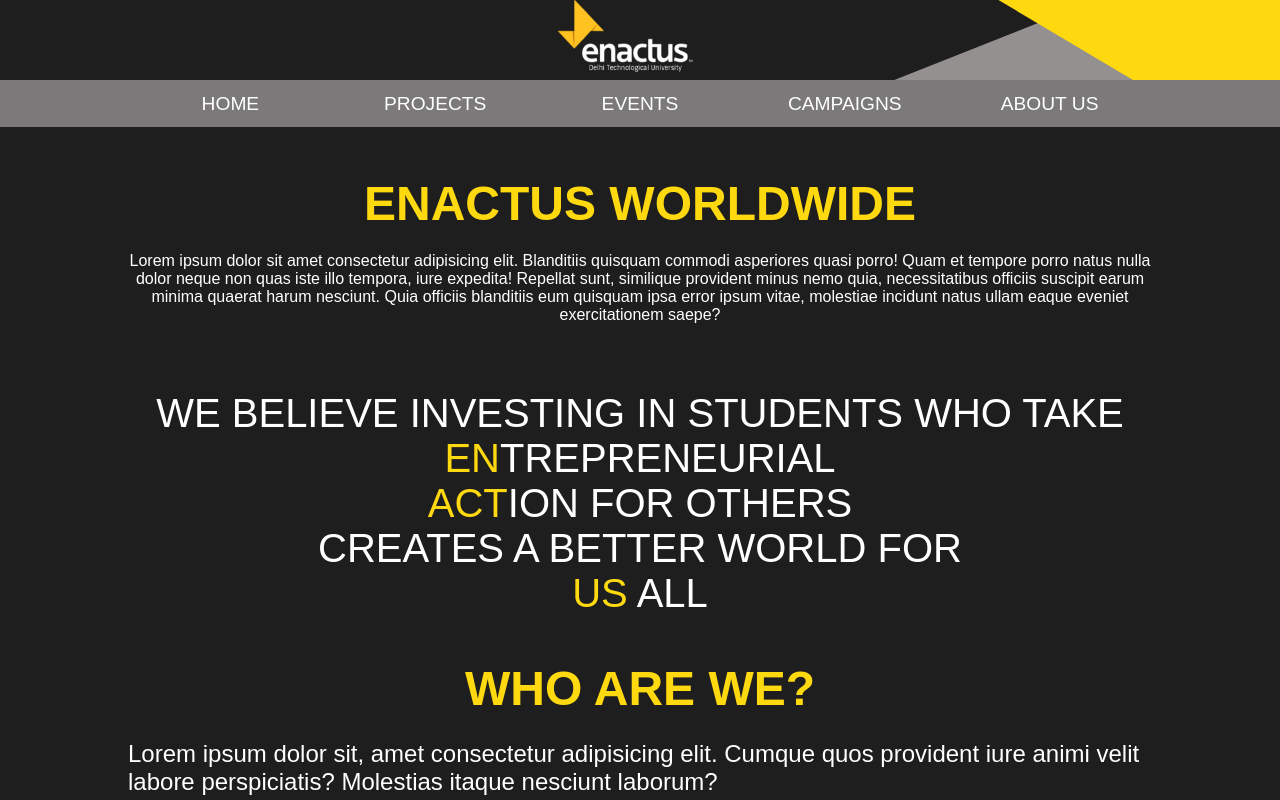
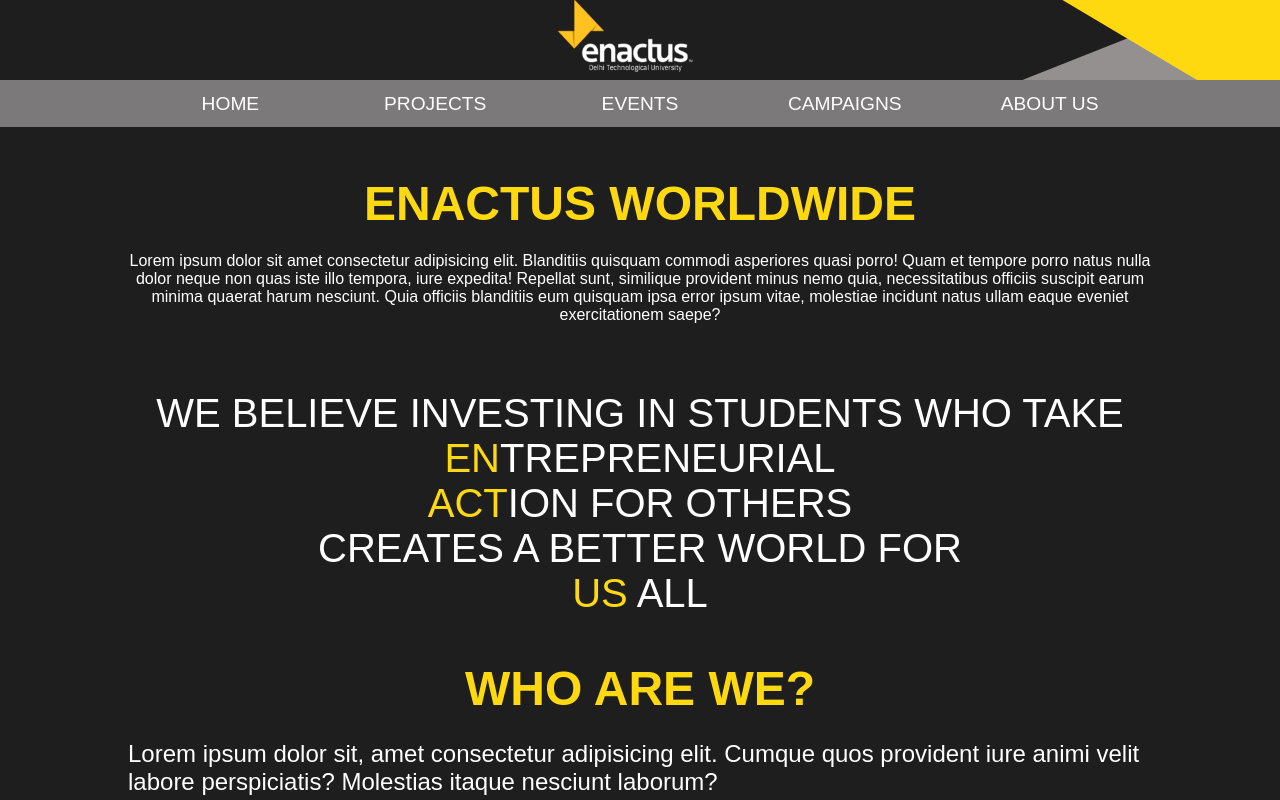
Before and after one commit to Shrey19702/ENACTUS-TASK-2, a plain HTML site: page index.html in a window 1280 px wide. Shown: the top 800 px of the page. Drawn offline with Linux system fonts and the light colour scheme.

Commit message:
Update index.css

```diff
--- a/index.css
+++ b/index.css
@@ -46,7 +46,7 @@ body{
     width: 0;
     height: 0;
     top: 4%;
-    left: 58%;
+    left: 68%;
     border-right: 274px solid transparent;
     /* border-top: 50px solid transparent; */
     border-left: 333px solid transparent;
@@ -55,7 +55,7 @@ body{
 }
 #yellow-triangle{
     position: absolute;
-    left: 78%;
+    left: 83%;
     width: 0;
     height: 0;
     border-right: 231px solid transparent;
```
